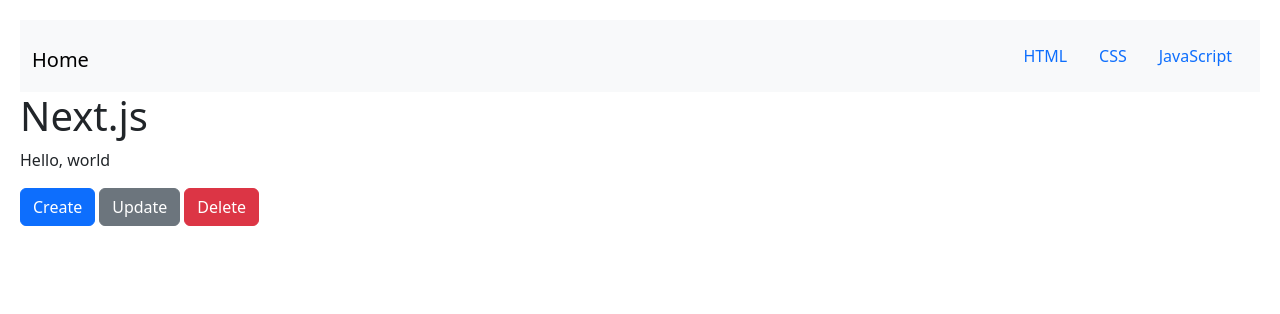
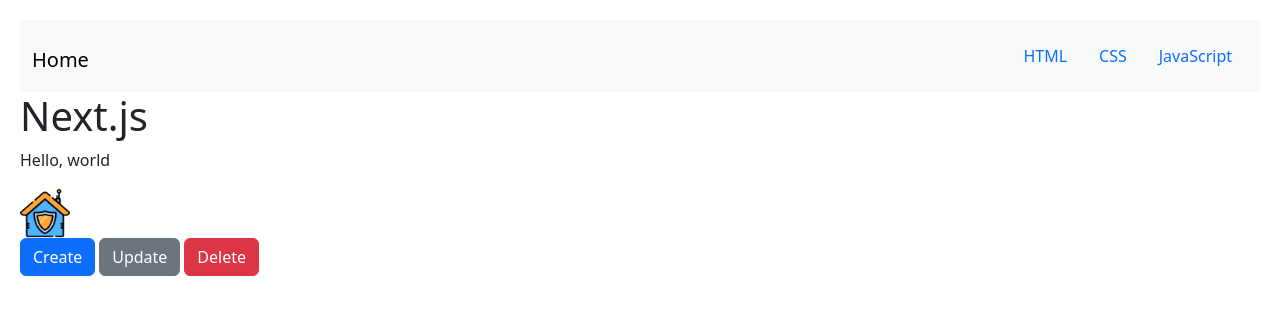
Before and after one commit to JEJU-Ratus/my-first-next, a Next.js app: page / in a window 1280 px wide. Shown: the top 314 px of the page. Built offline with nearby package versions, Linux system fonts and the light colour scheme.

Commit message:
feat: Home에 정적 이미지 추가

```diff
--- a/src/app/page.js
+++ b/src/app/page.js
@@ -1,4 +1,5 @@
 import styles from "./page.module.css";
+import Image from "next/image";
 
 export default function Home() {
   console.log("홈 페이지 동작");
@@ -6,6 +7,7 @@
     <>
       <h1>Next.js</h1>
       <p>Hello, world</p>
+      <Image src="/home.png" alt="Picture of the author" width={50} height={50} />
     </>
   );
 }
```
Also changed, not shown: public/home.png (added).
